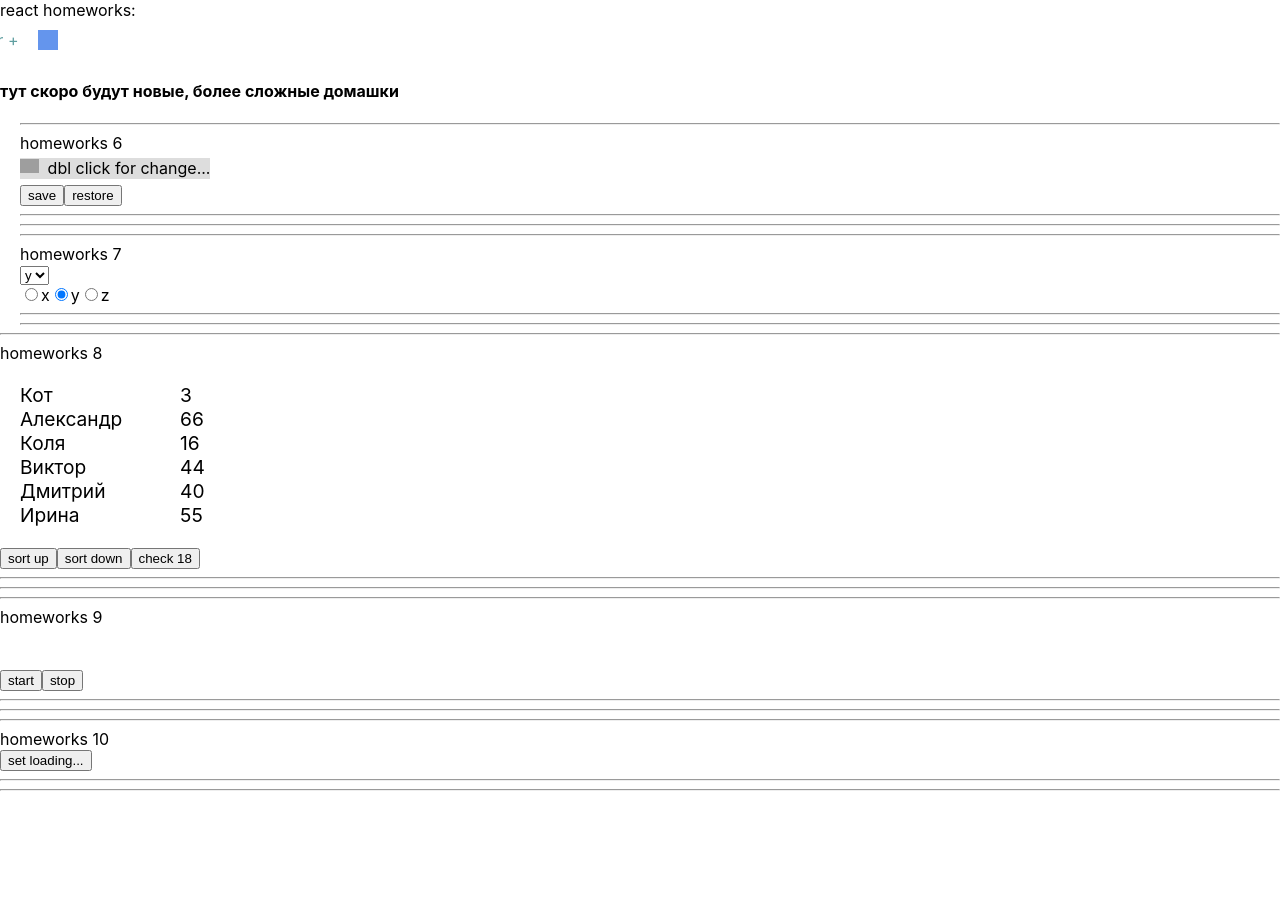
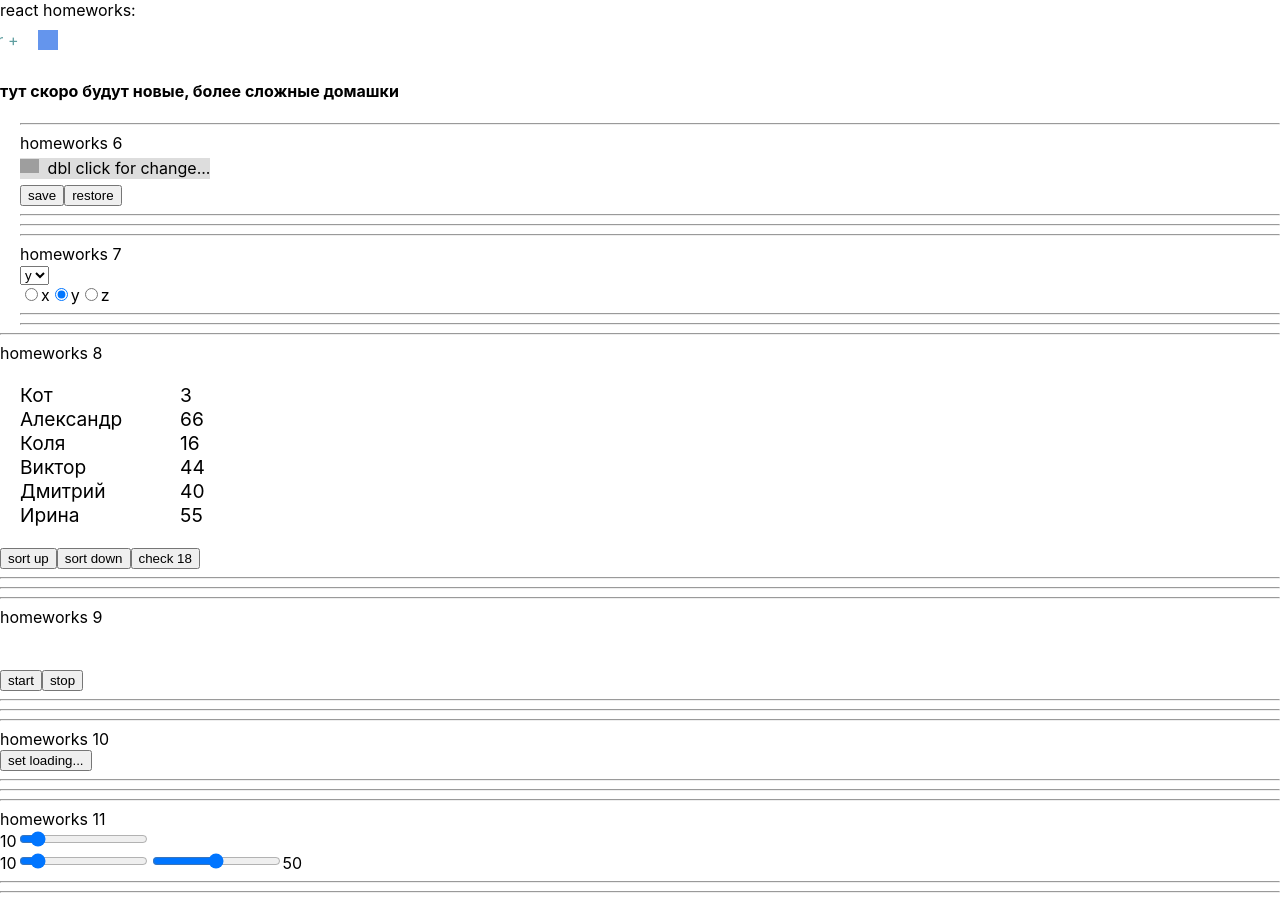
Before and after one commit to EgorKirillov/HomeWork, a React (Create React App) app: page /#/junior in a window 1280 px wide. Before the commit the page ends 800 px from the top, so only its background shows below. Built offline with nearby package versions, Linux system fonts and the light colour scheme; grey boxes are pictures that could not be loaded.

Commit message:
homework 11 need add  yarn add nouislider

```diff
--- a/src/p2-homeworks/h11/HW11.tsx
+++ b/src/p2-homeworks/h11/HW11.tsx
@@ -3,8 +3,17 @@ import SuperRange from './common/c7-SuperRange/SuperRange'
 import SuperDoubleRange from './common/c8-SuperDoubleRange/SuperDoubleRange'
 
 function HW11() {
-    const [value1, setValue1] = useState(0)
-    const [value2, setValue2] = useState(100)
+    const [value1, setValue1] = useState(10)
+    const [value2, setValue2] = useState(50)
+
+    const onChangeRangeHandler = (num: number) => {
+        setValue1(num)
+
+    }
+    const onChangeRangeHandler2 = (num: number) => {
+
+        setValue2((num<value1)?value1:num)
+    }
 
     return (
         <div>
@@ -14,14 +23,17 @@ function HW11() {
             {/*should work (должно работать)*/}
             <div>
                 <span>{value1}</span>
-                <SuperRange
-                    // сделать так чтоб value1 изменялось
+                <SuperRange onChangeRange={onChangeRangeHandler}
+                            value={value1}
+                    // сделать так чтоб value1 изменялось+
                 />
             </div>
 
             <div>
                 <span>{value1}</span>
-                <SuperDoubleRange
+                <SuperDoubleRange onChangeRange1={onChangeRangeHandler}
+                                  onChangeRange2={onChangeRangeHandler2}
+                                  value={[value1,value2]}
                     // сделать так чтоб value1 и value2 изменялось
                 />
                 <span>{value2}</span>
--- /dev/null
+++ b/src/p2-homeworks/h11/common/c8-SuperDoubleRange/SuperDoubleRange.module.css
@@ -0,0 +1,3 @@
+.range {
+
+}
--- a/src/p2-homeworks/h11/common/c8-SuperDoubleRange/SuperDoubleRange.tsx
+++ b/src/p2-homeworks/h11/common/c8-SuperDoubleRange/SuperDoubleRange.tsx
@@ -1,23 +1,52 @@
-import React from 'react'
+import React, {ChangeEvent} from 'react'
 
 type SuperDoubleRangePropsType = {
-    onChangeRange?: (value: [number, number]) => void
-    value?: [number, number]
+    onChangeRange1?: (value: number) => void
+    onChangeRange2?: (value: number) => void
+    value: [number, number]
     // min, max, step, disable, ...
 }
 
 const SuperDoubleRange: React.FC<SuperDoubleRangePropsType> = (
     {
-        onChangeRange, value,
+        onChangeRange1, onChangeRange2, value, ...restProps
         // min, max, step, disable, ...
     }
 ) => {
     // сделать самому, можно подключать библиотеки
+    //const finalRangeClassName = `${s.range} ${className ? className : ''}`
+
+    const onChangeCallback1 = (e: ChangeEvent<HTMLInputElement>) => {
+
+        onChangeRange1 && onChangeRange1((+e.currentTarget.value>value[1]) ? value[1]:+e.currentTarget.value)
+    }
+    const onChangeCallback2 = (e: ChangeEvent<HTMLInputElement>) => {
+        onChangeRange2 && onChangeRange2(+e.currentTarget.value)
+    }
 
     return (
+
         <>
-            DoubleRange
+            <input
+                type={'range'}
+                onChange={onChangeCallback1}
+                // className={finalRangeClassName}
+                value={(value) ? value[0] : 1}
+
+                {...restProps} // отдаём инпуту остальные пропсы если они есть (value например там внутри)
+            />
+            <input
+                type={'range'}
+                onChange={onChangeCallback2}
+                // className={finalRangeClassName}
+                value={(value) ? value[1] : 1}
+                // min={(value) ? value[0] : 1}
+                max={100}
+                {...restProps} // отдаём инпуту остальные пропсы если они есть (value например там внутри)
+            />
+
         </>
+
     )
 }
 
--- a/src/p2-homeworks/h5-rrd-v6/pages/Junior.tsx
+++ b/src/p2-homeworks/h5-rrd-v6/pages/Junior.tsx
@@ -1,5 +1,6 @@
 import React from 'react'
 import HW10 from '../../h10/HW10'
+import HW11 from '../../h11/HW11'
 import HW6 from '../../h6/HW6'
 import HW7 from '../../h7/HW7'
 import HW8 from '../../h8/HW8'
@@ -15,6 +16,7 @@ function Junior() {
             <HW8/>
             <HW9/>
             <HW10/>
+            <HW11/>
         </div>
     )
 }
```
